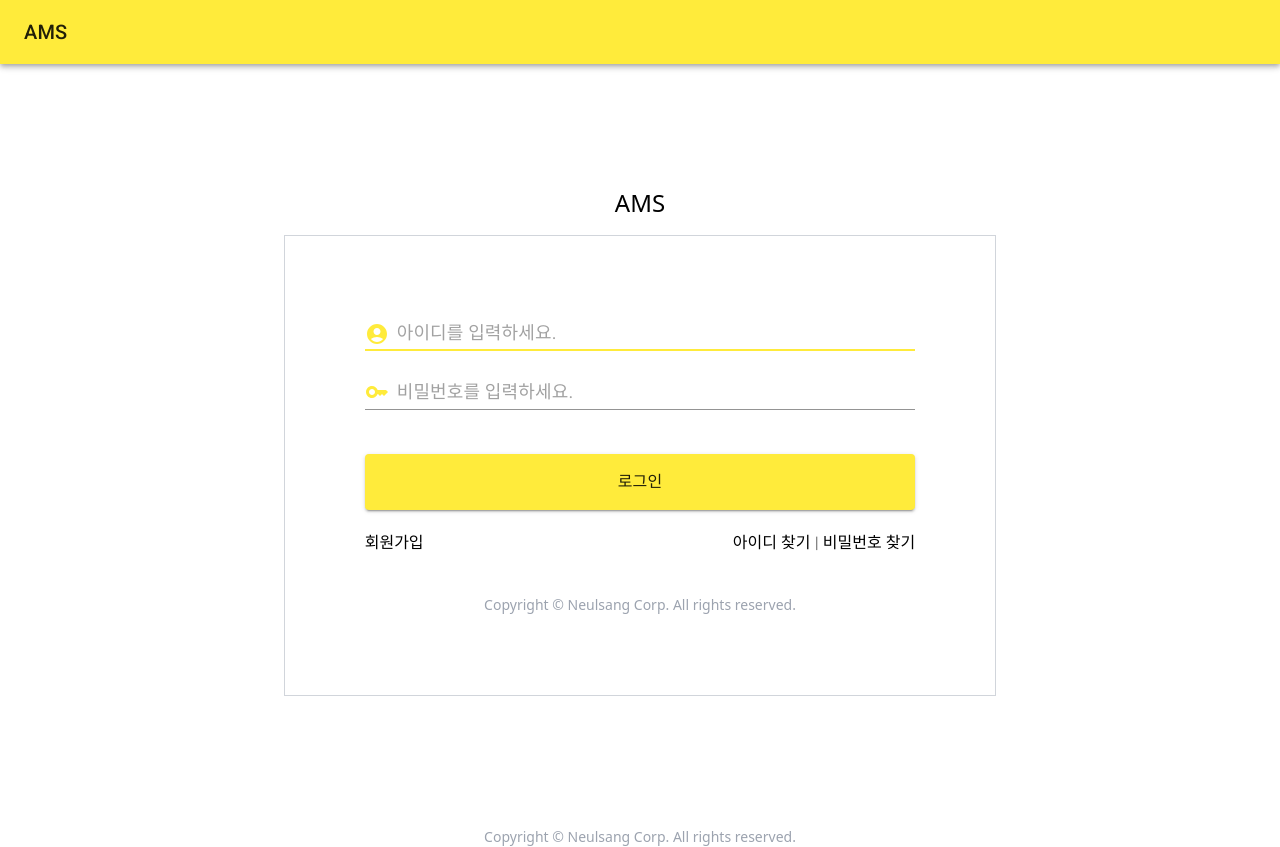
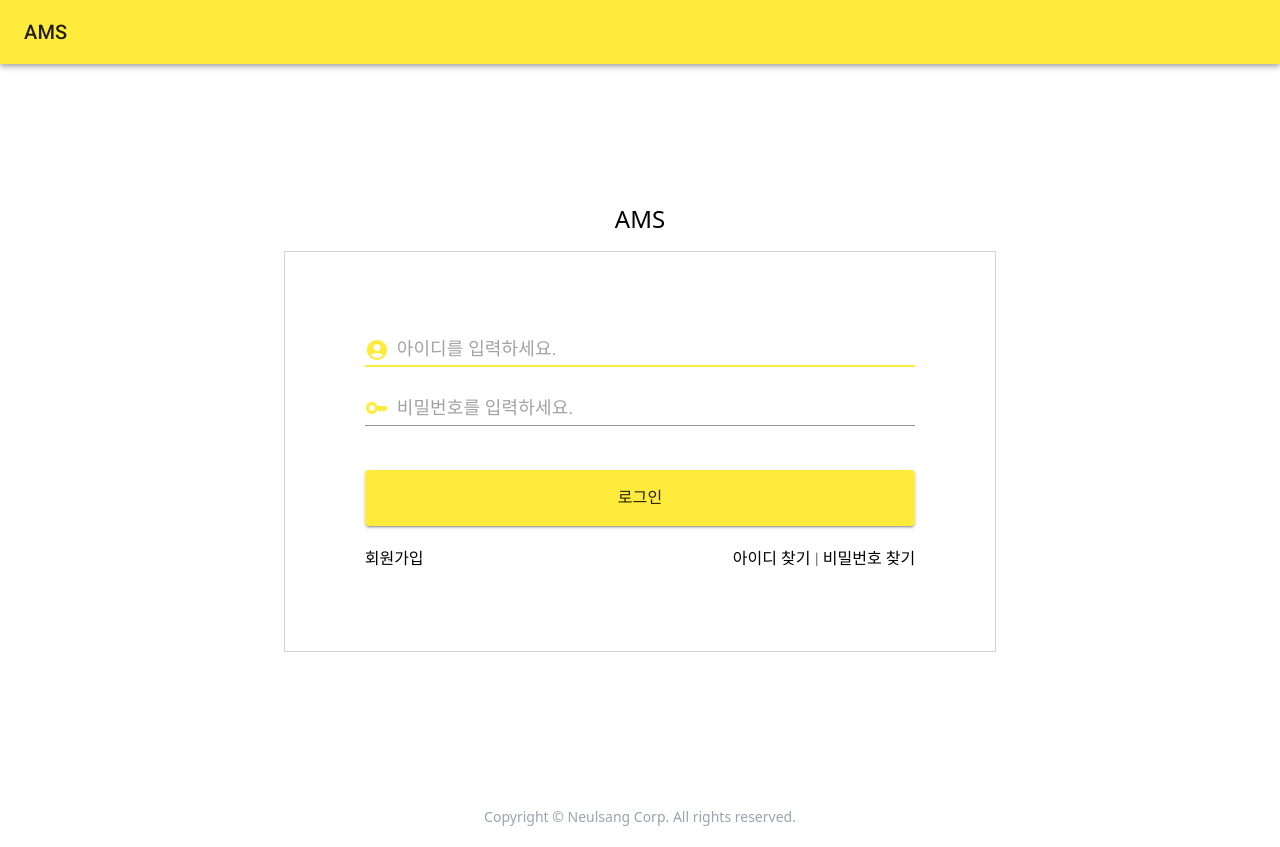
Before and after one commit to neulsang/ams-web, a React (Vite) app: page / in a window 1280 px wide. Built offline with nearby package versions, Linux system fonts and the light colour scheme.

Commit message:
AddAuthProvider, Remove eslintrc.cjs, loginPage footer

```diff
--- a/src/components/features/auth/login/forms/LoginForms.tsx
+++ b/src/components/features/auth/login/forms/LoginForms.tsx
@@ -71,10 +71,6 @@ const LoginForms = () => {
         </form>
 
         <LoginButtonLinks />
-
-        <Grid className='mt-10 text-center text-sm text-gray-400'>
-          Copyright © Neulsang Corp. All rights reserved.
-        </Grid>
       </Grid>
     </>
   )
--- a/src/containers/auth/login/LoginContainer.tsx
+++ b/src/containers/auth/login/LoginContainer.tsx
@@ -1,8 +1,6 @@
 import LoginForm from '@components/features/auth/login/forms/LoginForms'
 import LoginFormTitle from '@components/features/auth/login/LoginFormTitle'
-import { AccountCircle, Key } from '@mui/icons-material'
-import { Button, Container, Grid, InputAdornment, Link, TextField, Typography } from '@mui/material'
-import { grey } from '@mui/material/colors'
+import { Grid } from '@mui/material'
 import React from 'react'
 
 function LoginContainer() {
@@ -13,8 +11,7 @@ function LoginContainer() {
         direction='column'
         justifyContent='center'
         alignItems='center'
-        // TODO: 어느 페이지에 적용해야할까요? 화면에 레이아웃이 스크롤이 없고 간단한..곳들
-        sx={{ height: 'calc( 100dvh - 77px)' }}
+        sx={{ height: 'calc( 100dvh - 105px)' }}
       >
         <LoginFormTitle />
         <LoginForm />
--- /dev/null
+++ b/src/hocs/auth/AuthProvider.tsx
@@ -0,0 +1,23 @@
+import ROTUE_PATHS from '@libs/constants/routerPaths'
+import React, { useEffect, useState } from 'react'
+import { useLocation, useNavigate } from 'react-router-dom'
+
+type AuthProviderProps = {
+  children: React.ReactNode
+}
+const AuthProvider = ({ children }: AuthProviderProps) => {
+  const location = useLocation()
+  const navigate = useNavigate()
+  const [isAuth, setIsAuth] = useState(false)
+
+  useEffect(() => {
+    const userInfo = window.sessionStorage.getItem('userInfo') || ''
+    setIsAuth(!!userInfo)
+    if (!userInfo) {
+      navigate(ROTUE_PATHS.ROOT)
+    }
+  }, [location])
+  return <>{isAuth ? { children } : <>error</>}</>
+}
+
+export default AuthProvider
--- a/src/pages/layout/baseLayout/BaseLayout.tsx
+++ b/src/pages/layout/baseLayout/BaseLayout.tsx
@@ -1,20 +1,13 @@
 import { Grid } from '@mui/material'
 import React, { useEffect, useState } from 'react'
-import { Outlet, useLocation } from 'react-router-dom'
+import { Outlet, useLocation, useNavigate } from 'react-router-dom'
+import AuthProvider from 'src/hocs/auth/AuthProvider'
 import BaseLayoutFooter from './footer/BaseLayoutFooter'
 import { BaseLayoutHeader } from './header/BaseLayoutHeader'
 
 const BaseLayout = () => {
-  const location = useLocation()
-  const [isAuth, setIsAuth] = useState(false)
-
-  useEffect(() => {
-    const userInfo = window.sessionStorage.getItem('userInfo') || ''
-    setIsAuth(!!userInfo)
-  }, [location])
-
   return (
-    isAuth && (
+    <AuthProvider>
       <Grid container>
         <Grid item xs={12}>
           <BaseLayoutHeader />
@@ -33,7 +26,7 @@ const BaseLayout = () => {
           <BaseLayoutFooter />
         </Grid>
       </Grid>
-    )
+    </AuthProvider>
   )
 }
 
--- a/src/pages/layout/baseLayout/footer/BaseLayoutFooter.tsx
+++ b/src/pages/layout/baseLayout/footer/BaseLayoutFooter.tsx
@@ -3,7 +3,7 @@ import React from 'react'
 
 const BaseLayoutFooter = () => {
   return (
-    <div className='mt-2 text-center text-sm text-gray-400'>
+    <div className='my-4 text-center text-sm text-gray-400'>
       Copyright © Neulsang Corp. All rights reserved.
     </div>
   )
```
Also changed, not shown: .eslintrc.cjs (deleted).
